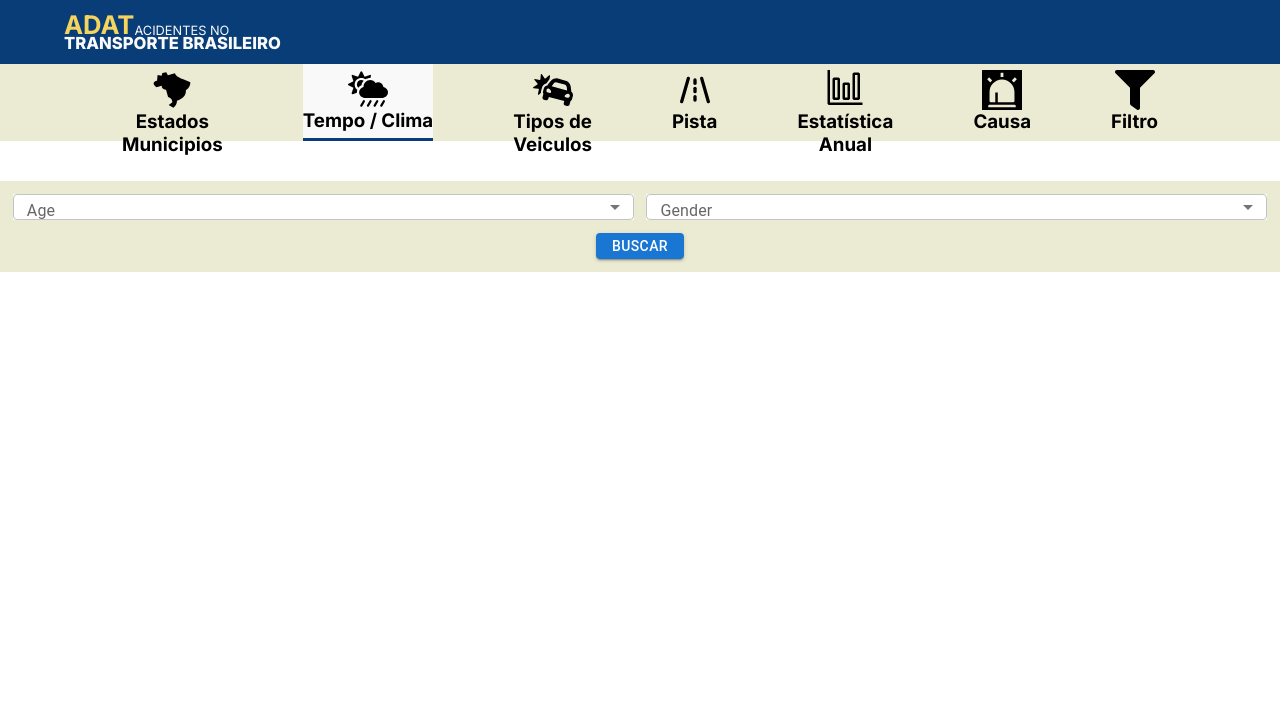
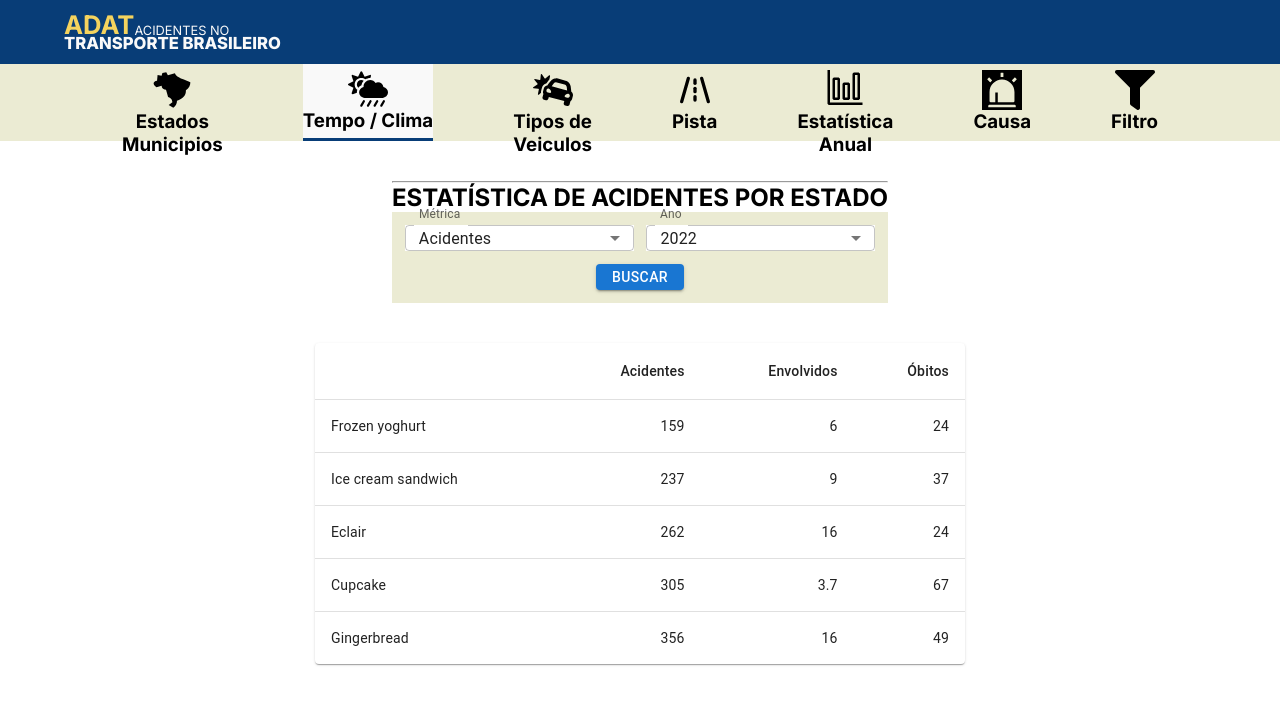
Before and after one commit to duarte25/adat, a Next.js app: page /climas in a window 1280 px wide. Shown: the top 704 px of the page. Built offline with nearby package versions, Linux system fonts and the light colour scheme.

Commit message:
Incluindo tabelas em pagina climate

```diff
--- a/src/app/climas/page.js
+++ b/src/app/climas/page.js
@@ -1,25 +1,110 @@
-"use client"
-import React from "react";
+"use client";
+
+import React, { useState } from "react";
 import Filters from "../../component/Filters";
 import Styles from "./styles.module.css";
-import Select from "../../component/InputSelect";
+import InputSelect from "../../component/InputSelect";
+import { fetchApi } from "../../utils/fetchApi";
+import { useQuery } from "react-query";
+import Table from "../../component/TableClimate" ;
+
 
 export default function Climas() {
+  const [metric, setMetric] = useState("Acidentes");
+  const [year, setYear] = useState("2022");
+  const [selectedMetric, setSelectedMetric] = useState("Acidentes");
+  const [selectedYear, setSelectedYear] = useState("2022");
+
+  const { data, isLoading, isError, error, refetch } = useQuery({
+    queryKey: ["climateGetInformacoes", selectedYear],
+    queryFn: async () => {
+      const response = await fetchApi(`/climate?dados=dados_uf_${selectedYear}`, "GET");
+      return response;
+    },
+    enabled: false  // Disable automatic fetching
+  });
+
+  const handleMetricChange = (event) => {
+    setMetric(event.target.value);
+  };
+
+  const handleYearChange = (event) => {
+    setYear(event.target.value);
+  };
+
+  const handleFetchData = () => {
+    setSelectedMetric(metric);
+    setSelectedYear(year);
+    refetch();
+  };
+
+  const getMetricData = (metric, data) => {
+    const dataUf = [['State', metric]];
+    if (data) {
+      Object.keys(data).forEach(uf => {
+        const { total_accident, total_death, total_involved } = data[uf];
+        const fullName = ufFullName[uf];
+        if (fullName) {
+          if (metric === "Acidentes") {
+            dataUf.push([fullName, total_accident]);
+          } else if (metric === "Óbitos") {
+            dataUf.push([fullName, total_death]);
+          } else if (metric === "Envolvidos") {
+            dataUf.push([fullName, total_involved]);
+          }
+        }
+      });
+    }
+    return dataUf;
+  };
+
   const menuData = [
-    { value: 10, label: "2021" },
-    { value: 20, label: "2022" },
-    { value: 30, label: "2023" },
+    { value: "Acidentes", label: "Acidentes" },
+    { value: "Óbitos", label: "Óbitos" },
+    { value: "Envolvidos", label: "Envolvidos" },
+  ];
+
+  const yearData = [
+    { value: "2018", label: "2018" },
+    { value: "2019", label: "2019" },
+    { value: "2020", label: "2020" },
+    { value: "2021", label: "2021" },
+    { value: "2022", label: "2022" },
   ];
 
   return (
     <div className={Styles.container}>
-      <Filters inputSelect={
-        <>
-          <Select data={menuData} selectLabel={"Age"} />
-          <Select data={menuData} selectLabel={"Gender"} />
-        </>
-      } />
-
+      <div className={Styles.filterData}>
+        <div className={Styles.title}><hr className={Styles.hrTitle} /><h2>ESTATÍSTICA DE ACIDENTES POR <strong>ESTADO</strong></h2></div>
+        <Filters
+          inputSelect={
+            <>
+              <InputSelect
+                data={menuData}
+                selectLabel={"Métrica"}
+                onChange={handleMetricChange}
+                value={metric}
+              />
+              <InputSelect
+                data={yearData}
+                selectLabel={"Ano"}
+                onChange={handleYearChange}
+                value={year}
+              />
+            </>
+          }
+          onButtonClick={handleFetchData}
+        />
+      </div>
+      <div className={Styles.map}>
+        {isLoading ? (
+          <p>Carregando...</p>
+        ) : isError ? (
+          <p>Erro: {error.message}</p>
+        ) : (
+          <Table />
+        )}
+      </div>
     </div>
   );
 }
--- /dev/null
+++ b/src/component/TableClimate/index.jsx
@@ -0,0 +1,57 @@
+import * as React from 'react';
+import Table from '@mui/material/Table';
+import TableBody from '@mui/material/TableBody';
+import TableCell from '@mui/material/TableCell';
+import TableContainer from '@mui/material/TableContainer';
+import TableHead from '@mui/material/TableHead';
+import TableRow from '@mui/material/TableRow';
+import Paper from '@mui/material/Paper';
+
+
+function createData(name, calories, fat, carbs, protein) {
+    return { name, calories, fat, carbs, protein };
+  }
+
+  const climateFull = {
+    "cleanSky": "cleanSky"
+  }
+
+  const rows = [
+    createData('Frozen yoghurt', 159, 6.0, 24, 4.0),
+    createData('Ice cream sandwich', 237, 9.0, 37, 4.3),
+    createData('Eclair', 262, 16.0, 24, 6.0),
+    createData('Cupcake', 305, 3.7, 67, 4.3),
+    createData('Gingerbread', 356, 16.0, 49, 3.9),
+  ];
+
+export default function TableClimate() {
+    return (
+        <TableContainer component={Paper}>
+            <Table sx={{ minWidth: 650 }} aria-label="simple table">
+              <TableHead>
+                <TableRow>
+                  <TableCell></TableCell>
+                  <TableCell align="right">Acidentes</TableCell>
+                  <TableCell align="right">Envolvidos</TableCell>
+                  <TableCell align="right">Óbitos</TableCell>
+                </TableRow>
+              </TableHead>
+              <TableBody>
+                {rows.map((row) => (
+                  <TableRow
+                    key={row.name}
+                    sx={{ '&:last-child td, &:last-child th': { border: 0 } }}
+                  >
+                    <TableCell component="th" scope="row">
+                      {row.name}
+                    </TableCell>
+                    <TableCell align="right">{row.calories}</TableCell>
+                    <TableCell align="right">{row.fat}</TableCell>
+                    <TableCell align="right">{row.carbs}</TableCell>
+                  </TableRow>
+                ))}
+              </TableBody>
+            </Table>
+          </TableContainer>
+    );
+}
```
Also changed, not shown: src/component/TableClimate/styles.module.css (added).
